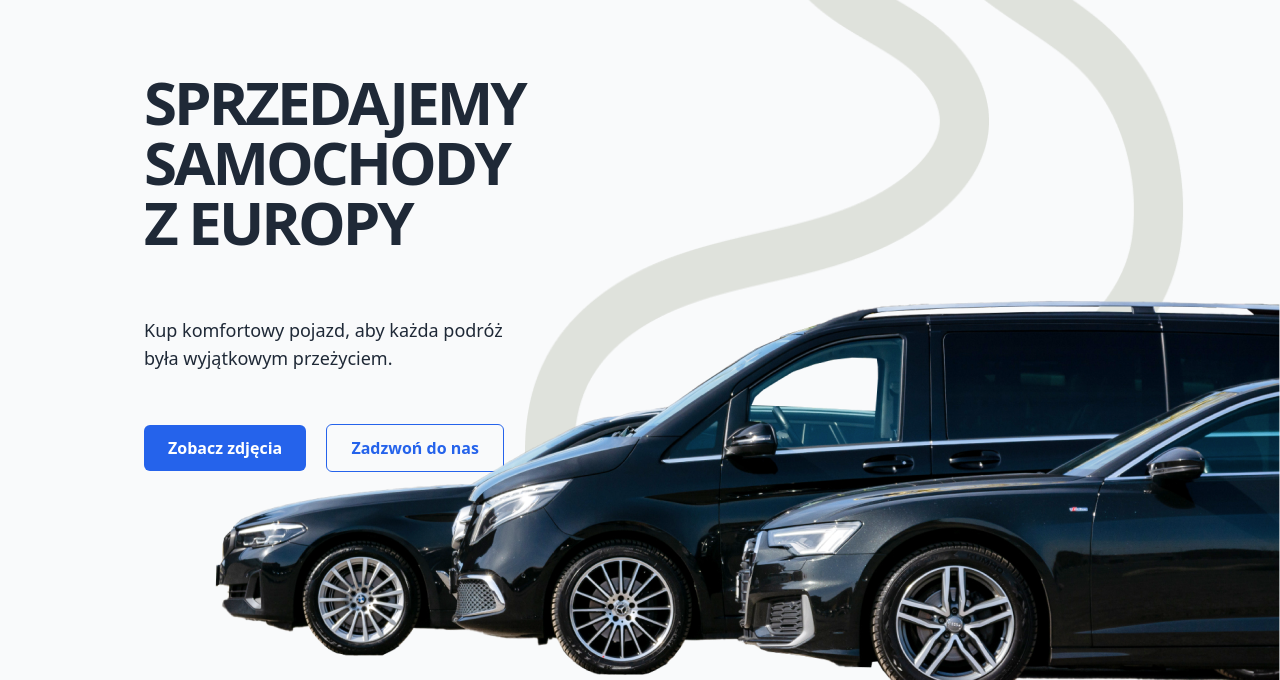
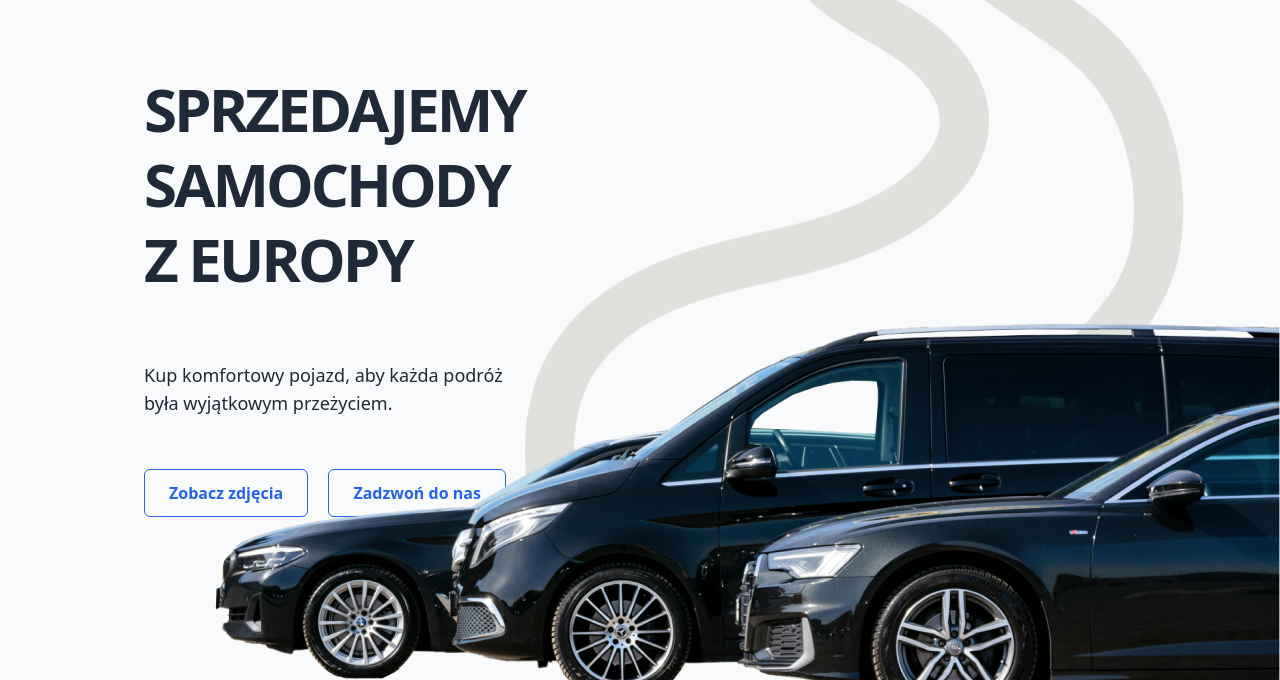
Before and after one commit to KavaliouAlexandr/TestTask, a website: page index.html in a window 1280 px wide. Shown: the part 120-800 px from the top of the page. Drawn offline with nearby package versions, Linux system fonts and the light colour scheme.

Commit message:
lastcommit

```diff
--- a/index.html
+++ b/index.html
@@ -7,7 +7,7 @@
   <link href="https://fonts.googleapis.com/css2?family=Bebas+Neue&display=swap" rel="stylesheet">
   <title>CarsSpot</title>
 </head>
-<body class="bg-gray-50 text-gray-800 relative">
+<body class="scroll-smooth bg-gray-50 text-gray-800 relative">
     <!-- Фоновые полоски (размеры и стили подгоняются под навигацию) -->
     <div class="absolute mr-24 top-0 right-0 z-0">
         <img src="./assets/Element.png" style="width: 659px; height: 668px; opacity: 0.8;" alt="Stripes">
@@ -34,10 +34,10 @@
         <section class="py-16 mt-16 relative flex items">
             <!-- Левый блок с текстом -->
             <div class="container px-36 md:w-3/4 z-10">
-                <h1 class="font-bebas tracking-tighter text-6xl color: #282828; font-bold uppercase mb-4">Sprzedajemy Samochody <br />z Europy</h1>
+                <h1 class="leading-tight font-bebas tracking-tighter text-6xl color: #282828; font-bold uppercase mb-4">Sprzedajemy Samochody <br />z Europy</h1>
                 <p class="text-lg my-16">Kup komfortowy pojazd, aby każda podróż <br /> była wyjątkowym przeżyciem.</p>
                 <div class="space-x-4 mb-96">
-                    <a href="#" class="bg-blue-600 font-semibold text-white px-6 py-3 rounded-md">Zobacz zdjęcia</a>
+                    <a href="#photos" class="border border-blue-600 text-blue-600 font-semibold px-6 py-3 rounded-md hover:bg-blue-600 hover:text-white px-6 py-3 rounded-md">Zobacz zdjęcia</a>
                     <a href="#" class="border border-blue-600 text-blue-600 font-semibold px-6 py-3 rounded-md hover:bg-blue-600 hover:text-white px-6 py-3 rounded-md">Zadzwoń do nas</a>
                 </div>
             </div>
@@ -50,7 +50,7 @@
 
 
 
-    <div class="bg-gray-50 px-36">
+    <div id="photos" class="bg-gray-50 px-36">
       <div>
         <h2 class="text-2xl text-blue-600">Prezentacja firmy</h2>
         <h1 class="font-bebas text-lg text-3xl font-bold mt-1 text-black">ZOBACZ NASZĄ GALERIĘ ZDJĘĆ</h1>
```
